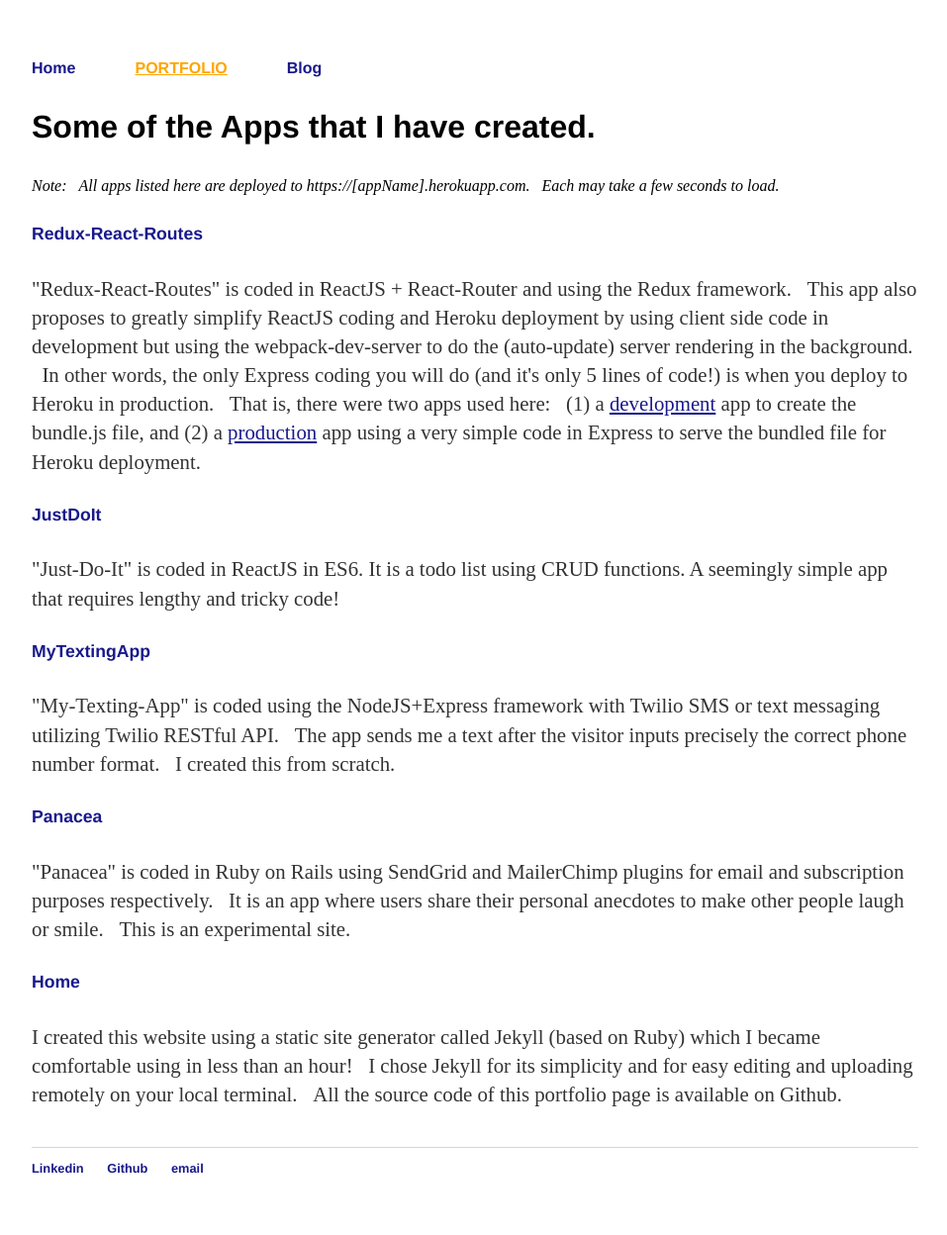
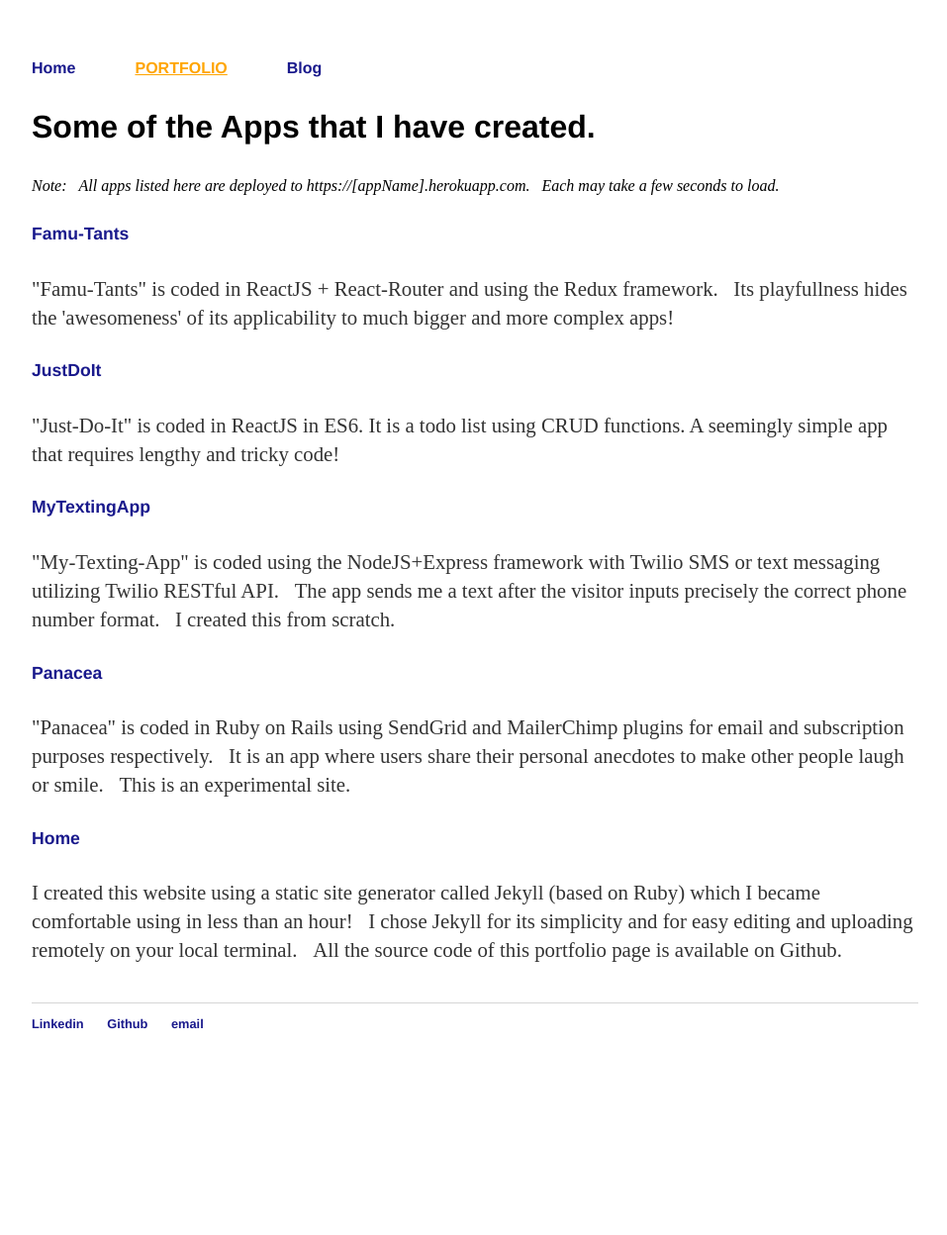
Before and after one commit to rodstaff/rodstaff.github.io, a Jekyll site: the page built from portfolio/index.html, in a window 1280 px wide. Shown: the whole page at 99% size, without its empty margins (160-1117 px from the left). Built offline with Jekyll 4.4.1, drawn with Linux system fonts in a browser that asks for light colours; after the commit the page ends 1102 px from its top, so only the background shows below that.

Commit message:
updated redux-react-routes and renamed to 'famu-tants'

```diff
--- a/portfolio/index.html
+++ b/portfolio/index.html
@@ -6,9 +6,9 @@ title: Portfolio
      <h3>Some of the Apps that I have created.</h3>
      <em>Note:  &nbsp;&nbsp;All apps listed here are deployed to https://[appName].herokuapp.com.  &nbsp;&nbsp;Each may take a few seconds to load.</em>
 
-         <h5><a href="https://redux-react-heroku.herokuapp.com/" target="_blank">Redux-React-Routes</a></h5>
+         <h5><a href="https://famu-tants-heroku.herokuapp.com/" target="_blank">Famu-Tants</a></h5>
 
-         <p>"Redux-React-Routes" is coded in ReactJS + React-Router and using the Redux framework.  &nbsp;&nbsp;This app also proposes to greatly simplify ReactJS coding and Heroku deployment by using client side code in development but using the webpack-dev-server to do the (auto-update) server rendering in the background.  &nbsp;&nbsp;In other words, the only Express coding you will do (and it's only 5 lines of code!) is when you deploy to Heroku in production.  &nbsp;&nbsp;That is, there were two apps used here:  &nbsp;&nbsp;(1) a<a href="https://github.com/rodstaff/redux-react-routes" target="_blank">&nbsp;<d>development</d>&nbsp;</a>app to create the bundle.js file, and (2) a<a href="https://github.com/rodstaff/redux-react-heroku" target="_blank">&nbsp;<d>production</d>&nbsp;</a>app using a very simple code in Express to serve the bundled file for Heroku deployment.</p>
+         <p>"Famu-Tants" is coded in ReactJS + React-Router and using the Redux framework.  &nbsp;&nbsp;Its playfullness hides the 'awesomeness' of its applicability to much bigger and more complex apps!</p>
 
          <h5><a href="https://justdoit-heroku.herokuapp.com/" target="_blank">JustDoIt</a></h5>
 
```
